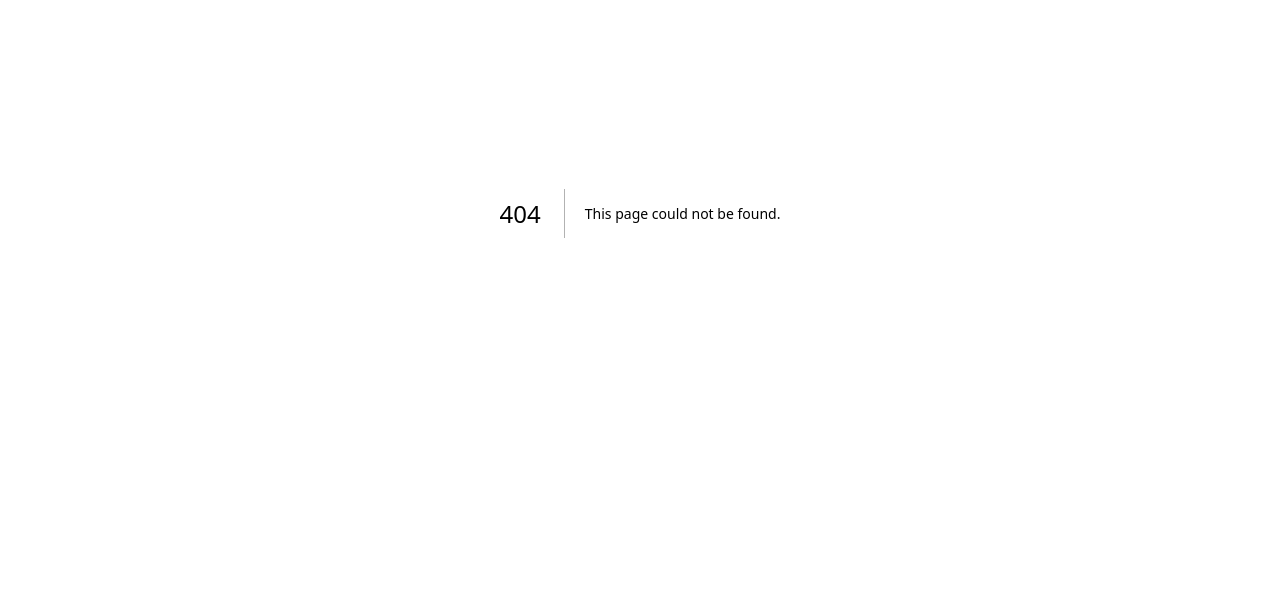
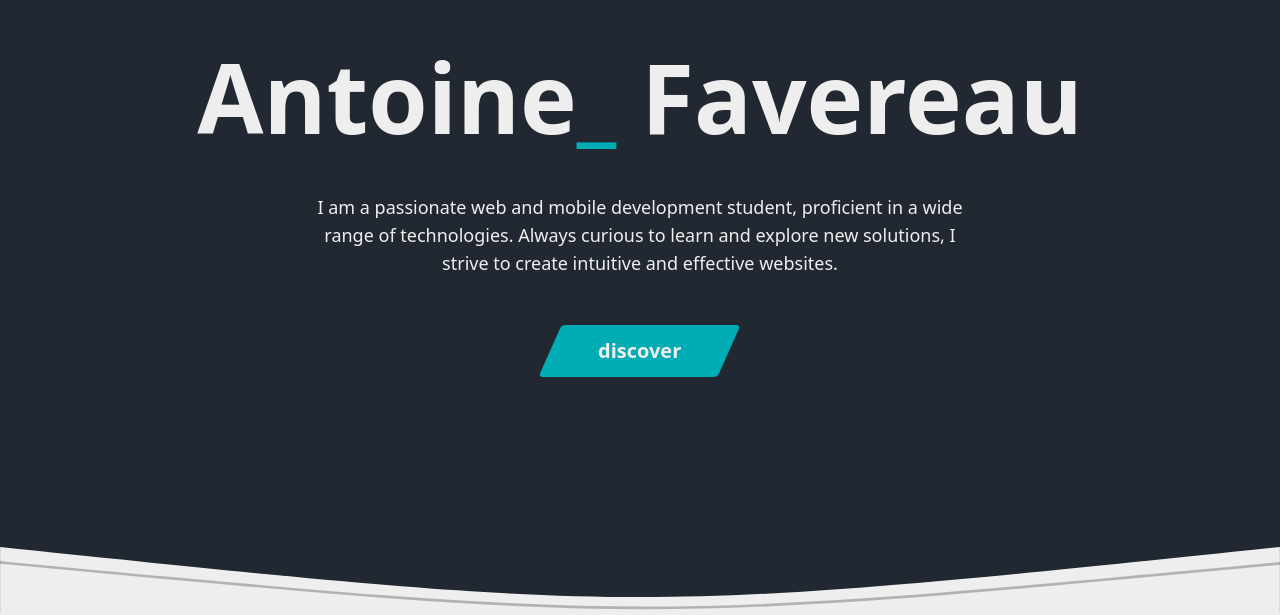
Before and after one commit to antoinefavereau/portfolio, a Next.js app: page /en in a window 1280 px wide. Before the commit this address had no page. Shown: the part 187-802 px from the top of the page. Built offline with nearby package versions, Linux system fonts and the light colour scheme.

Commit message:
feat: locale

```diff
--- /dev/null
+++ b/app/[locale]/layout.tsx
@@ -0,0 +1,33 @@
+import type { Metadata } from "next";
+import "../globals.css";
+import Header from "@/components/header";
+import Footer from "@/components/footer";
+
+export const metadata: Metadata = {
+  title: "Portfolio Antoine Favereau",
+  description: "Portfolio Antoine Favereau",
+};
+
+export function generateStaticParams() {
+  return ["en", "fr"].map((locale) => ({ locale }));
+}
+
+export default async function RootLayout({
+  children,
+  params,
+}: Readonly<{
+  children: React.ReactNode;
+  params: Promise<{ locale: string }>;
+}>) {
+  const { locale } = await params;
+
+  return (
+    <html lang={locale}>
+      <body className="antialiased">
+        <Header />
+        {children}
+        <Footer />
+      </body>
+    </html>
+  );
+}
--- /dev/null
+++ b/app/[locale]/page.tsx
@@ -0,0 +1,24 @@
+import Hero from "@/components/hero";
+import Journey from "@/components/journey";
+
+interface PageProps {
+  params: Promise<{ locale: string }>;
+}
+
+export async function generateStaticParams() {
+  return ["en", "fr"].map((locale) => ({ locale }));
+}
+
+export default async function Page({ params }: PageProps) {
+  const { locale } = await params;
+
+  const { default: texts } = await import(`@/data/${locale}/texts.json`);
+  const { default: journey } = await import(`@/data/${locale}/journey.json`);
+
+  return (
+    <main>
+      <Hero texts={texts.hero_section} />
+      <Journey texts={texts.journey_section} journey={journey} />
+    </main>
+  );
+}
--- a/app/layout.tsx
+++ b/app/layout.tsx
@@ -1,25 +1,7 @@
-import type { Metadata } from "next";
-import "./globals.css";
-import Header from "./components/Header";
-import Footer from "./components/Footer";
-
-export const metadata: Metadata = {
-  title: "Portfolio Antoine Favereau",
-  description: "Portfolio Antoine Favereau",
-};
-
 export default function RootLayout({
   children,
 }: Readonly<{
   children: React.ReactNode;
 }>) {
-  return (
-    <html lang="en">
-      <body className="antialiased">
-        <Header />
-        {children}
-        <Footer />
-      </body>
-    </html>
-  );
+  return <>{children}</>;
 }
--- a/app/page.tsx
+++ b/app/page.tsx
@@ -1,27 +1,17 @@
 import { headers } from "next/headers";
-import { notFound } from "next/navigation";
-import Hero from "./components/Hero";
-import Journey from "./components/Journey";
+import { redirect } from "next/navigation";
+import Negotiator from "negotiator";
+import { match } from "@formatjs/intl-localematcher";
 
-export default async function Home() {
-  const headersData = await headers();
-  const locale = headersData.get("x-nextjs-locale") ?? "fr";
+const locales = ["en", "fr"];
+const defaultLocale = "en";
 
-  try {
-    const textsModule = await import(`../data/${locale}/texts.json`);
-    const journeyModule = await import(`../data/${locale}/journey.json`);
+export default async function RootPage() {
+  const acceptLang = (await headers()).get("accept-language") || "";
+  const languages = new Negotiator({
+    headers: { "accept-language": acceptLang },
+  }).languages();
+  const locale = match(languages, locales, defaultLocale);
 
-    const texts = textsModule.default;
-    const journey = journeyModule.default;
-
-    return (
-      <main>
-        <Hero texts={texts.hero_section} />
-        <Journey texts={texts.journey_section} journey={journey} />
-      </main>
-    );
-  } catch (error) {
-    console.error(error);
-    return notFound();
-  }
+  redirect(`/${locale}`);
 }
--- a/app/components/ui/button.tsx
+++ b/components/ui/button.tsx
@@ -8,7 +8,7 @@ export default function Button({
 }: ButtonProps & React.ButtonHTMLAttributes<HTMLButtonElement>) {
   return (
     <button
-      className={`group relative py-3 px-12 text-xl font-semibold -skew-x-24 bg-primary rounded-sm hover:-skew-x-20 hover:rounded-md transition duration-200 ease-in-out ${props.className}`}
+      className={`group relative py-3 px-12 text-xl font-semibold cursor-pointer -skew-x-24 bg-primary rounded-sm hover:-skew-x-20 hover:rounded-md transition duration-200 ease-in-out ${props.className}`}
       {...props}
     >
       <div
--- a/next.config.ts
+++ b/next.config.ts
@@ -1,10 +1,5 @@
 import type { NextConfig } from "next";
 
-const nextConfig: NextConfig = {
-  i18n: {
-    locales: ['fr', 'en'],
-    defaultLocale: 'en',
-  },
-};
+const nextConfig: NextConfig = {};
 
 export default nextConfig;
--- a/package.json
+++ b/package.json
@@ -9,6 +9,8 @@
     "lint": "next lint"
   },
   "dependencies": {
+    "@formatjs/intl-localematcher": "^0.6.1",
+    "negotiator": "^1.0.0",
     "next": "15.1.6",
     "react": "^19.0.0",
     "react-dom": "^19.0.0"
@@ -16,6 +18,7 @@
   "devDependencies": {
     "@eslint/eslintrc": "^3",
     "@tailwindcss/postcss": "^4.0.0",
+    "@types/negotiator": "^0.6.3",
     "@types/node": "^20",
     "@types/react": "^19",
     "@types/react-dom": "^19",
```
Also changed, not shown: components/footer.tsx (renamed from app/components/Footer.tsx), components/header.tsx (renamed from app/components/Header.tsx), components/hero.tsx (renamed from app/components/Hero.tsx), components/journey.tsx (renamed from app/components/Journey.tsx), 1 other file (tests, documents, lock files or other folders).
